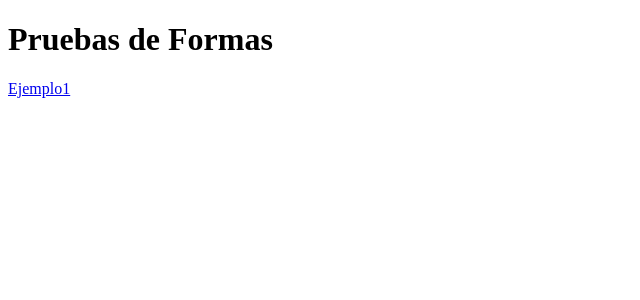
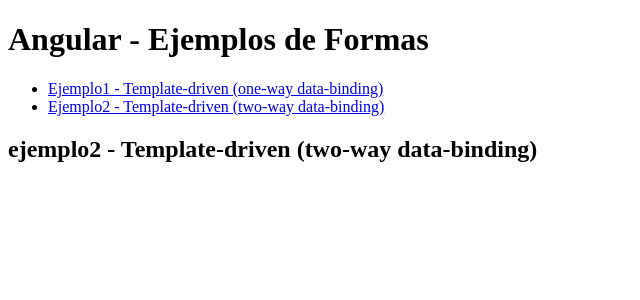
Before and after one commit to jsolisu/ng-formas, an Angular app: page /ej2 in a window 1280 px wide. Before the commit this address led to /. Shown: the top 300 px of the page, without its empty margins (0-640 px from the left). Built offline with nearby package versions, Linux system fonts and the light colour scheme.

Commit message:
Iniciar ejemplo2

```diff
--- a/src/app/app.component.ts
+++ b/src/app/app.component.ts
@@ -7,11 +7,20 @@
   imports: [RouterModule],
   template: `
     <h1>{{title}}</h1>
-    <a [routerLink]="['/ej1']" routerLinkActive="router-link-active">Ejemplo1</a>
+    <ul>
+      <li>
+        <a [routerLink]="['/ej1']"
+           routerLinkActive="router-link-active">Ejemplo1 - Template-driven (one-way data-binding)</a>
+      </li>
+      <li>
+        <a [routerLink]="['/ej2']"
+           routerLinkActive="router-link-active">Ejemplo2 - Template-driven (two-way data-binding)</a>
+      </li>
+    </ul>
     <router-outlet />
   `,
   styles: [],
 })
 export class AppComponent {
-  title = 'Pruebas de Formas';
+  title = 'Angular - Ejemplos de Formas';
 }
--- a/src/app/app.routes.ts
+++ b/src/app/app.routes.ts
@@ -1,6 +1,8 @@
 import { Routes } from '@angular/router';
 import { Ejemplo1Component } from './ejemplo1/ejemplo1.component';
+import { Ejemplo2Component } from './ejemplo2/ejemplo2.component';
 
 export const routes: Routes = [
-    { path: 'ej1', component: Ejemplo1Component }
+    { path: 'ej1', component: Ejemplo1Component },
+    { path: 'ej2', component: Ejemplo2Component }
 ];
--- /dev/null
+++ b/src/app/ejemplo2/ejemplo2.component.html
@@ -0,0 +1 @@
+<h2>ejemplo2 - Template-driven (two-way data-binding)</h2>
```
Also changed, not shown: src/app/ejemplo2/ejemplo2.component.ts (added, +12 -0 lines), src/app/ejemplo2/ejemplo2.component.scss (added).
